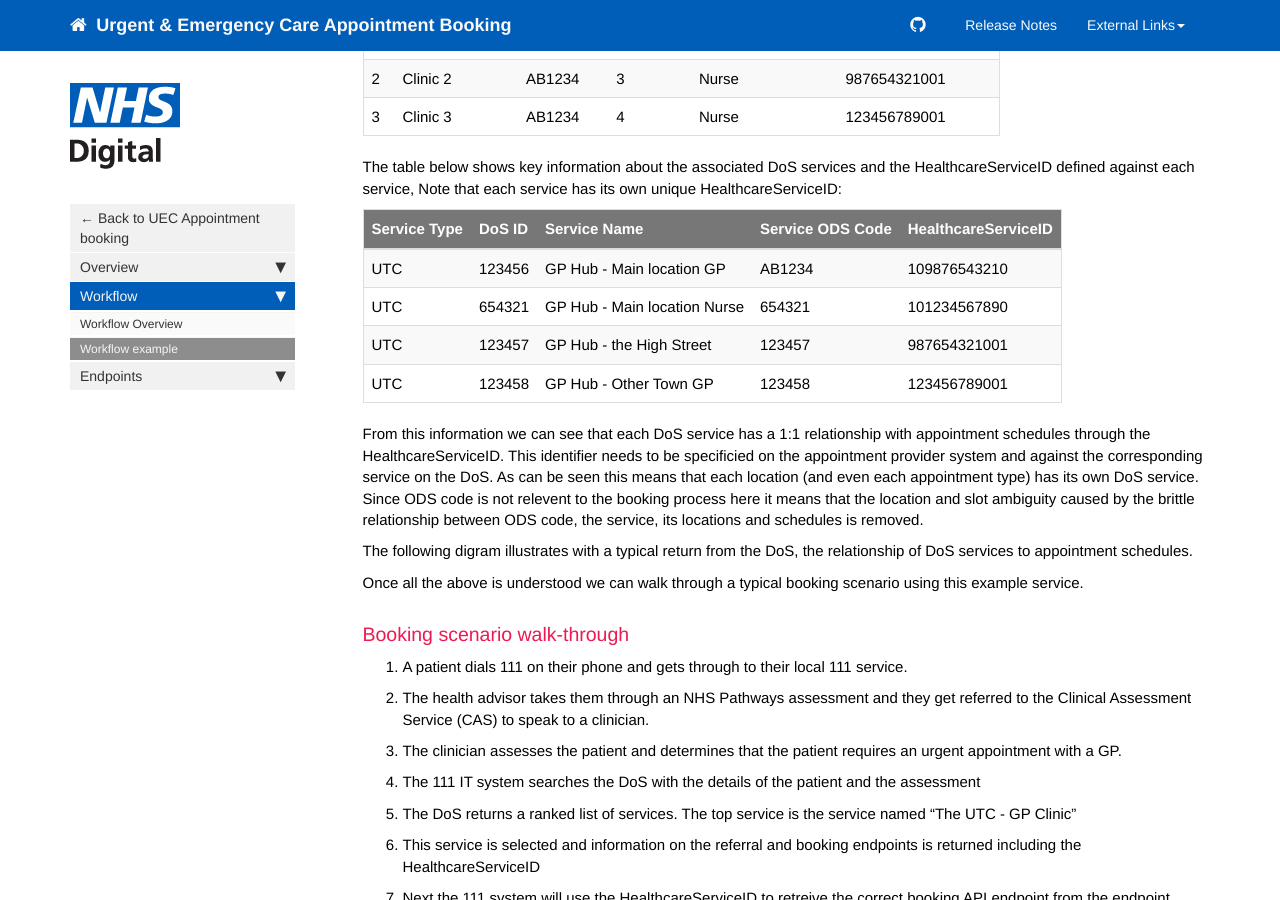
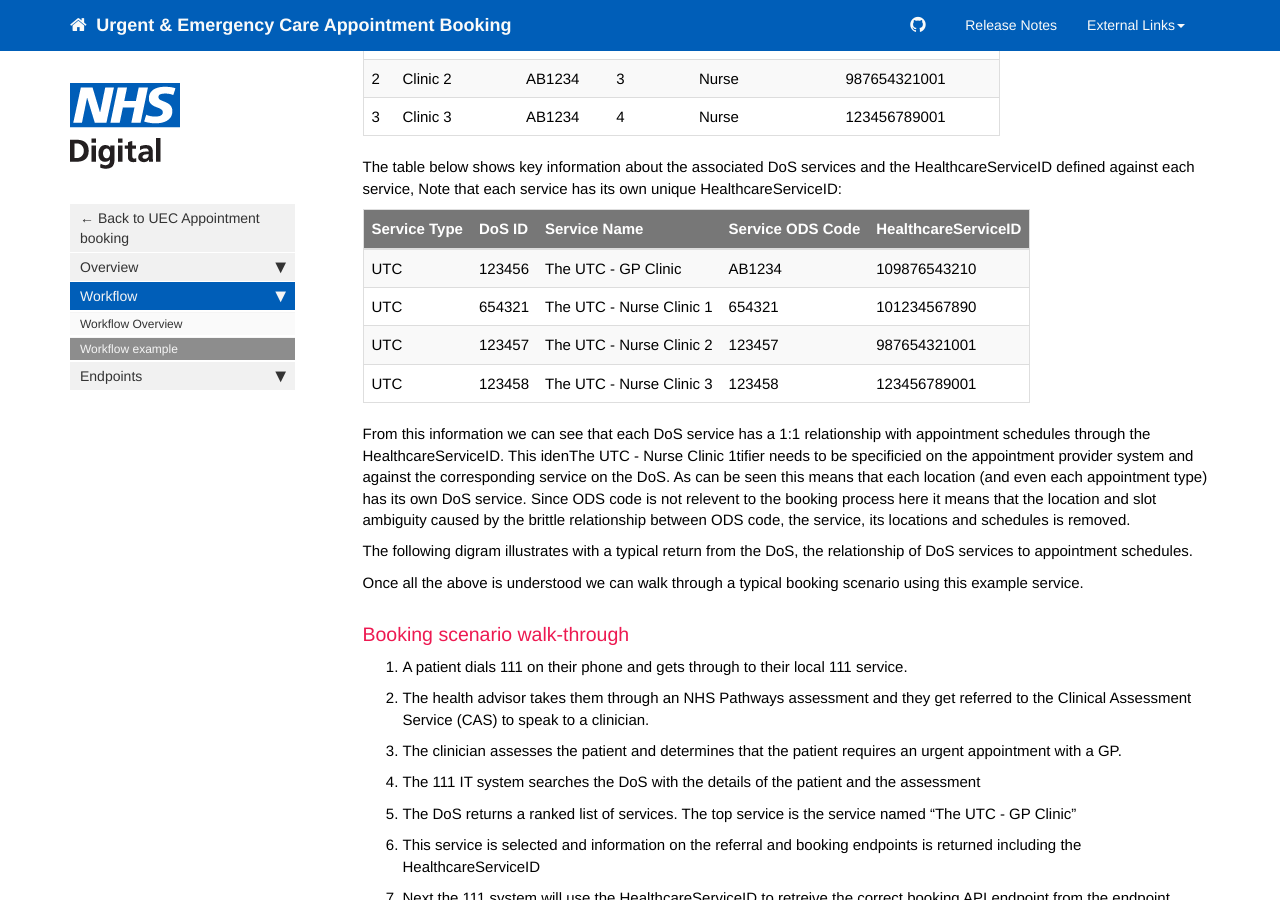
Before and after one commit to nhsd-a2si/docs-uec-appts, a Jekyll site: the page built from _pages/functional_spec/dos/dos_wfexample.md, in a window 1280 px wide and 900 px high, scrolled down 1199 px. Built offline with Jekyll 4.4.1, drawn with Linux system fonts in a browser that asks for light colours; nearby versions of some CDN libraries.

Commit message:
Update dos_wfexample.md

```diff
--- a/_pages/functional_spec/dos/dos_wfexample.md
+++ b/_pages/functional_spec/dos/dos_wfexample.md
@@ -62,13 +62,13 @@ The table below shows key information about the associated DoS services and the
 
 Service Type | DoS ID  | Service Name                 | Service ODS Code | HealthcareServiceID
 -------------|---------|------------------------------|------------------|---------------------------
-UTC | 123456  | GP Hub - Main location GP    |      AB1234      | 109876543210
-UTC | 654321  | GP Hub - Main location Nurse |      654321      | 101234567890
-UTC | 123457  | GP Hub - the High Street     |      123457      | 987654321001
-UTC | 123458  | GP Hub - Other Town GP       |      123458      | 123456789001
+UTC | 123456  | The UTC - GP Clinic      |      AB1234      | 109876543210
+UTC | 654321  | The UTC - Nurse Clinic 1 |      654321      | 101234567890
+UTC | 123457  | The UTC - Nurse Clinic 2 |      123457      | 987654321001
+UTC | 123458  | The UTC - Nurse Clinic 3 |      123458      | 123456789001
 
 
-From this information we can see that each DoS service has a 1:1 relationship with appointment schedules through the HealthcareServiceID. This identifier needs to be specificied on the appointment provider system and against the corresponding service on the DoS. As can be seen this means that each location (and even each appointment type) has its own DoS service. Since ODS code is not relevent to the booking process here it means that the location and slot ambiguity caused by the brittle relationship between ODS code, the service, its locations and schedules is removed.
+From this information we can see that each DoS service has a 1:1 relationship with appointment schedules through the HealthcareServiceID. This idenThe UTC - Nurse Clinic 1tifier needs to be specificied on the appointment provider system and against the corresponding service on the DoS. As can be seen this means that each location (and even each appointment type) has its own DoS service. Since ODS code is not relevent to the booking process here it means that the location and slot ambiguity caused by the brittle relationship between ODS code, the service, its locations and schedules is removed.
 
 The following digram illustrates with a typical return from the DoS, the relationship of DoS services to appointment schedules.
 
```
